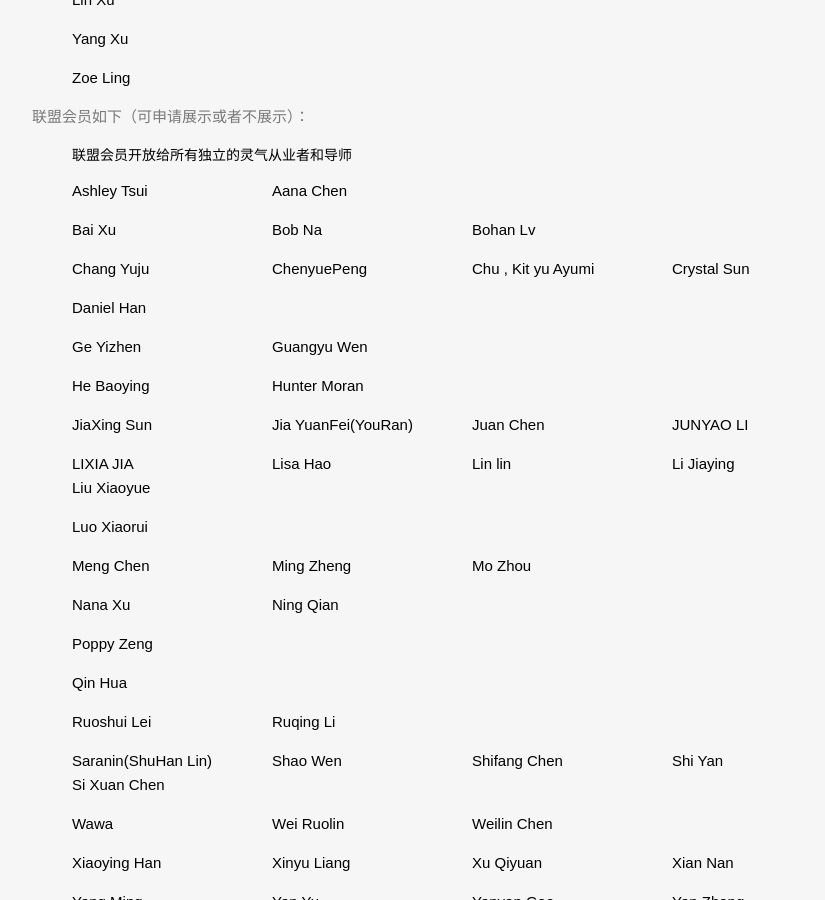
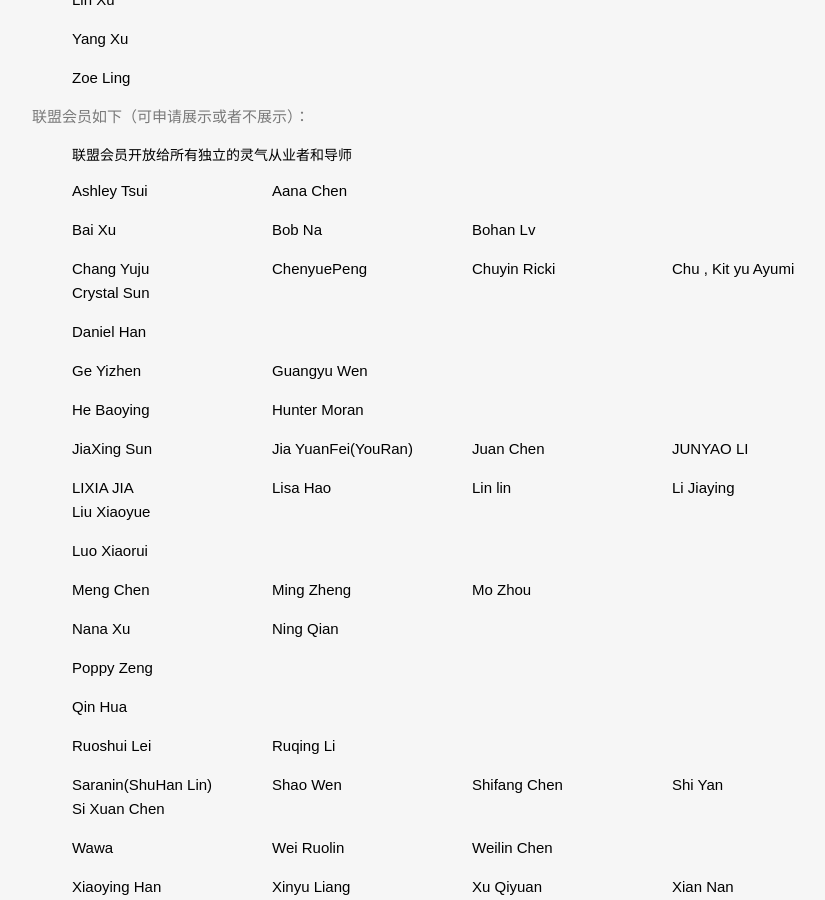
Before and after one commit to linglinghao/test, a Jekyll site: the page built from _posts/2020-01-01-association.markdown, in a window 1280 px wide and 900 px high, scrolled down 1476 px. Shown: the whole window, without its empty margins (96-921 px from the left). Built offline with Jekyll 4.4.1, drawn with Linux system fonts in a browser that asks for light colours.

Commit message:
add member

```diff
--- a/_posts/2020-01-01-association.markdown
+++ b/_posts/2020-01-01-association.markdown
@@ -48,7 +48,7 @@ comments: true
 <div class='member-box'>
 <p><span>Ashley Tsui</span><span>Aana Chen</span></p>
 <p><span>Bai Xu</span><span>Bob Na</span><span>Bohan Lv</span></p>
-<p><span>Chang Yuju</span><span>ChenyuePeng</span><span>Chu , Kit yu Ayumi</span><span>Crystal Sun</span></p>
+<p><span>Chang Yuju</span><span>ChenyuePeng</span><span>Chuyin Ricki</span><span>Chu , Kit yu Ayumi</span><span>Crystal Sun</span></p>
 <p><span>Daniel Han</span></p>
 <p><span>Ge Yizhen</span><span>Guangyu Wen</span></p>
 <p><span>He Baoying</span><span>Hunter Moran</span></p>
```
